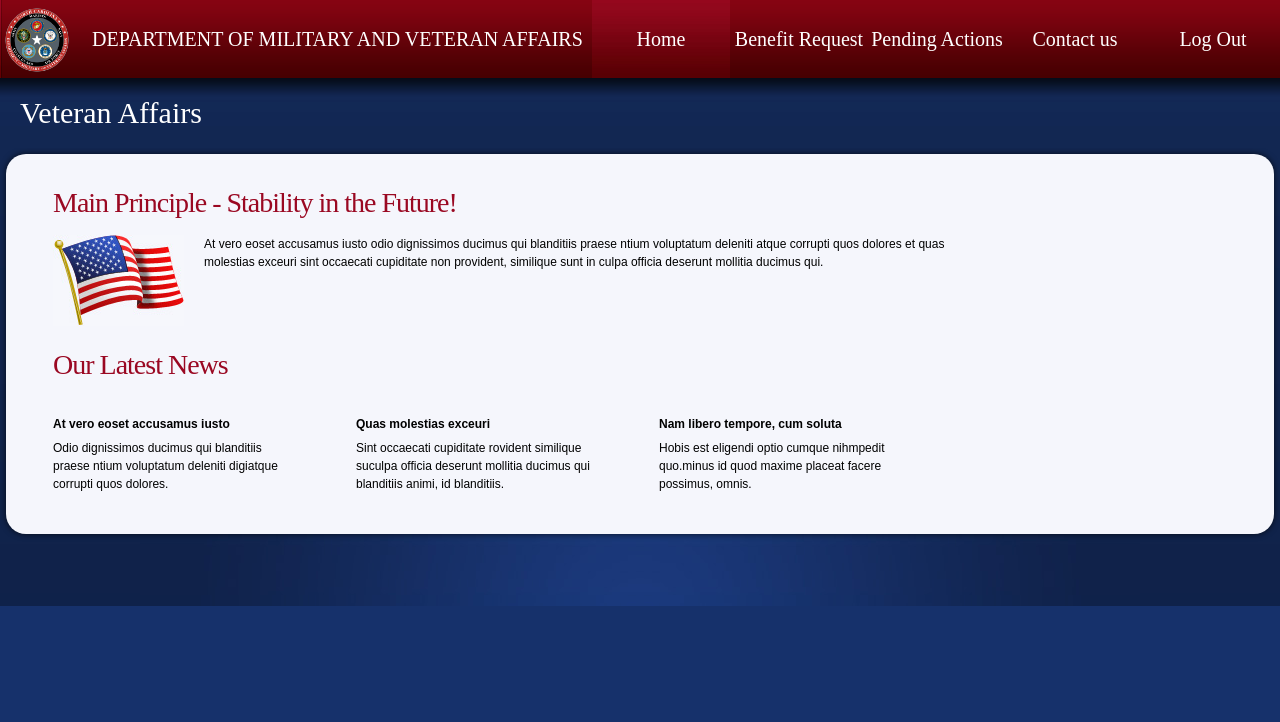
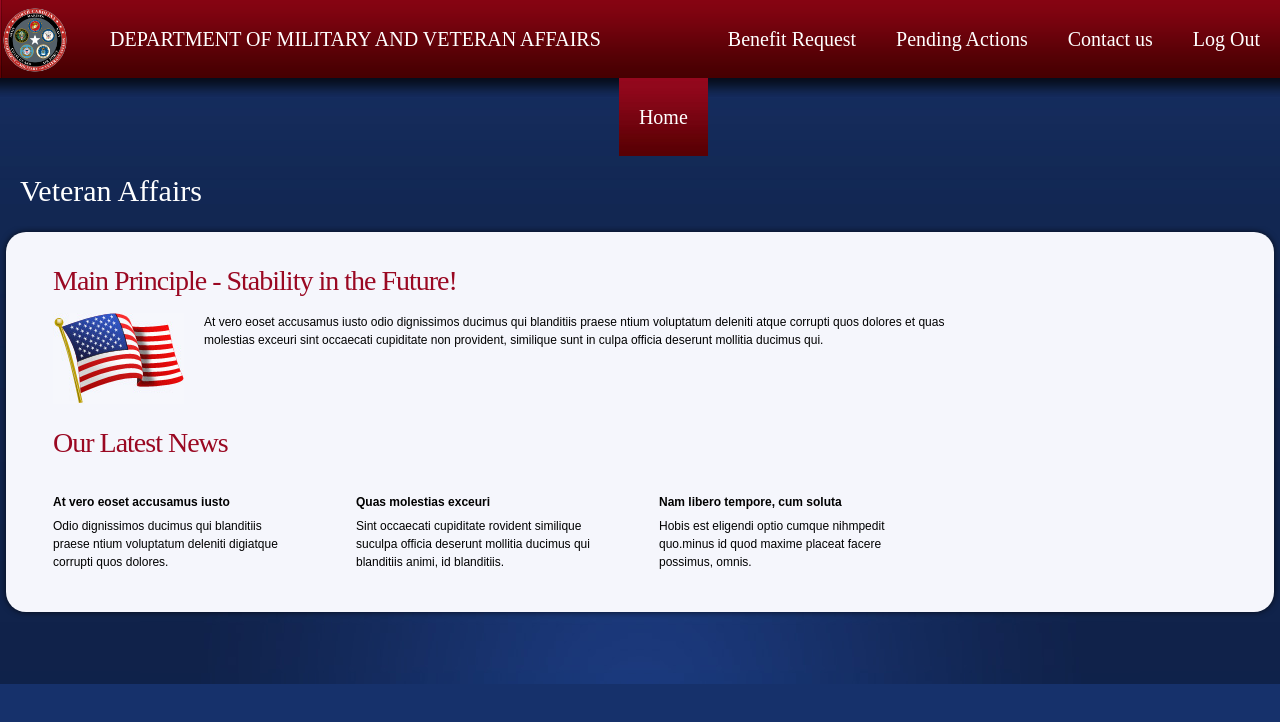
Before and after one commit to secdevlpr26/North-Carolina---WSS-Demo, a plain HTML site: page home.html in a window 1280 px wide. Drawn offline with Linux system fonts and the light colour scheme.

Commit message:
Update style.css

```diff
--- a/css/style.css
+++ b/css/style.css
@@ -94,7 +94,7 @@ header {
 	width:100%;
 	overflow:hidden;
 	height:auto;
-	padding:0 6px;
+	padding:0;
 }
 header h1, #page1 header h1 {
 	margin:56px 0 0 57px;
@@ -114,7 +114,6 @@ header nav {
 }
 #menu {
 	float:left;
-	padding-left:2px;
 	background:url(../images/menu_line.jpg) 0 0 no-repeat;
 }
 #menu li {
@@ -125,7 +124,8 @@ header nav {
 #menu a {
 
 	display:block;
-	width:138px;
+	padding-left:20px;
+	padding-right: 20px;
 	font:20px "Times New Roman", Times, serif;
 	line-height:78px;
 	text-decoration:none;
```
